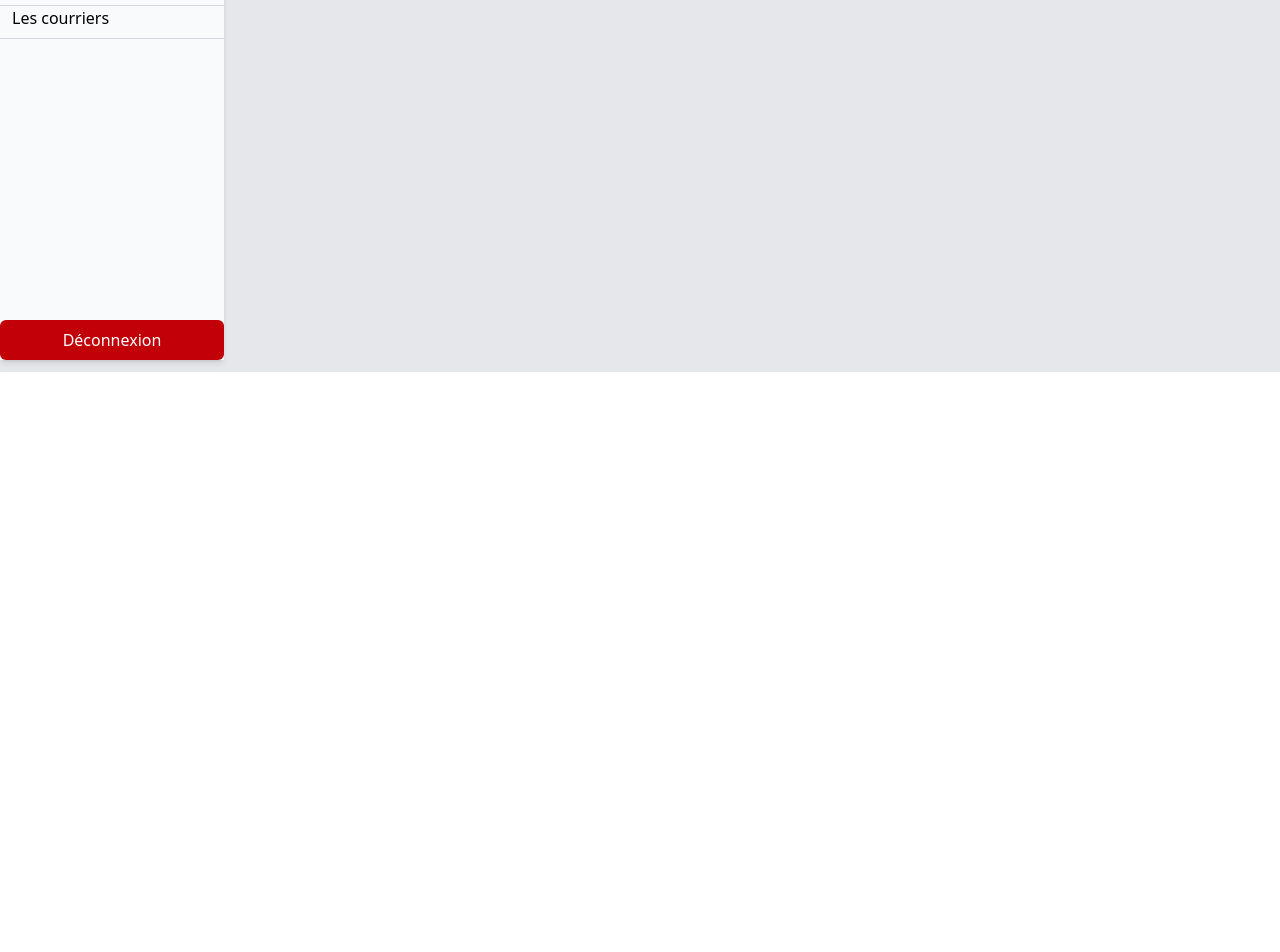
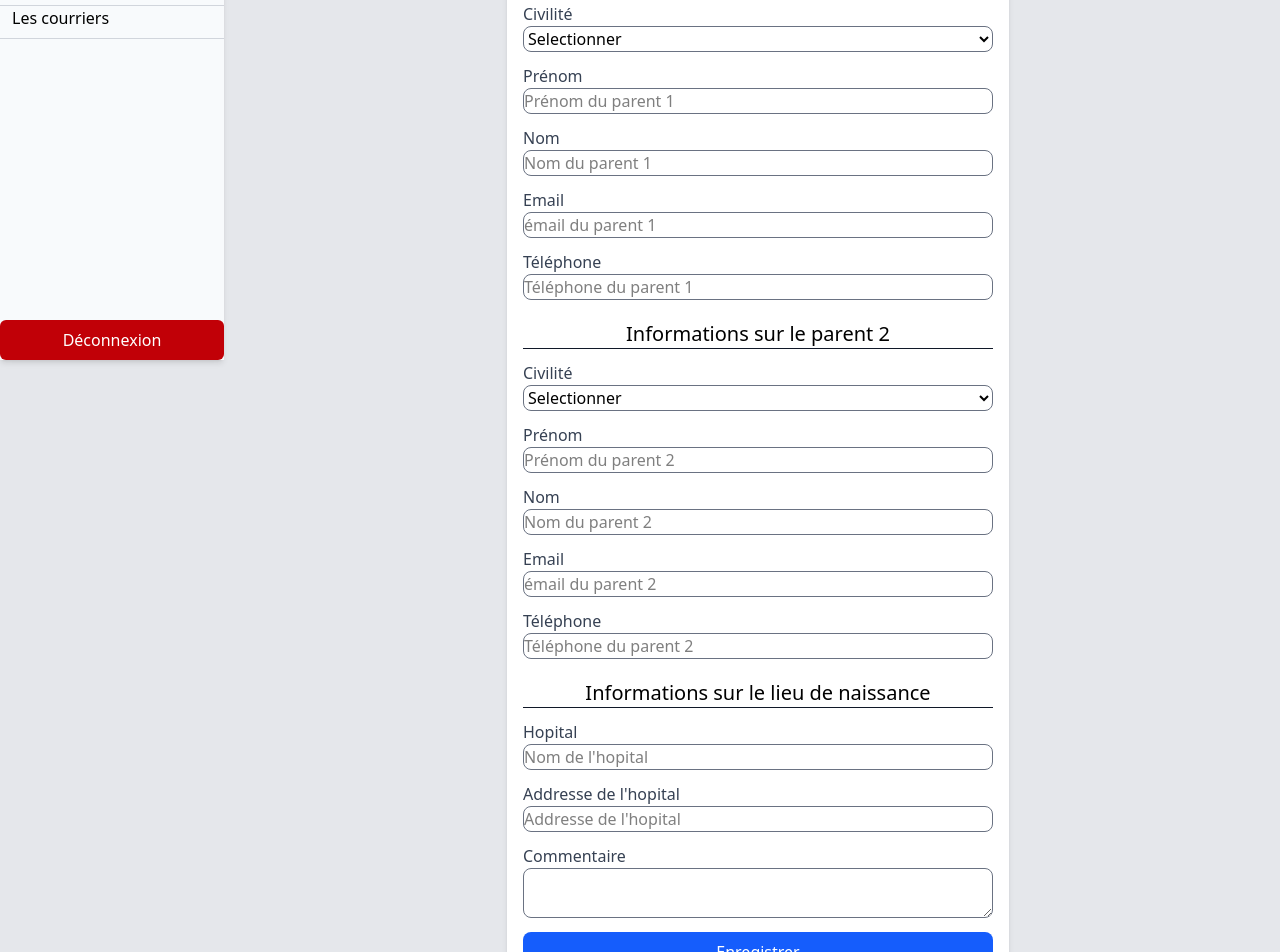
Before and after one commit to ksaidou/frontend_naissances, a React (Vite) app: page /private/declarations/new in a window 1280 px wide. Shown: the part 440-1392 px from the top of the page. Before the commit the page ends 812 px from the top, so only its background shows below. Built offline with nearby package versions, Linux system fonts and the light colour scheme.

Commit message:
creer_declaration_ok

```diff
--- a/src/pages/DeclarationEdit.tsx
+++ b/src/pages/DeclarationEdit.tsx
@@ -1,30 +1,213 @@
+import { SubmitHandler, useForm } from "react-hook-form"
+import { yupResolver } from "@hookform/resolvers/yup"
+import * as yup from "yup"
+import { Declaration } from "@/types/Declaration";
+import { create } from "@/services";
+import { useState } from "react";
+import { Link } from "react-router-dom";
+
+const REQUIRER_FIELD = "Ce champ est requis";
+
+const schema = yup
+  .object({
+    comment: yup.string().required(REQUIRER_FIELD),
+    status: yup.string().required(REQUIRER_FIELD).default("NEW"),
+    registred: yup.string().required(REQUIRER_FIELD).default(`${new Date().toISOString()}`),
+    compagny:yup.object({
+      name:yup.string().required(REQUIRER_FIELD),
+      adress:yup.string().required(REQUIRER_FIELD),
+    }),
+    child:yup.object({
+      firstname:yup.string().required(REQUIRER_FIELD),
+      lastname:yup.string().required(REQUIRER_FIELD),
+      gender:yup.string().required(REQUIRER_FIELD),
+      birthdate:yup.string().required(REQUIRER_FIELD),
+      birthtime:yup.string().required(REQUIRER_FIELD),
+    }),
+    firstParent:yup.object({
+      firstname:yup.string().required(REQUIRER_FIELD),
+      lastname:yup.string().required(REQUIRER_FIELD),
+      gender:yup.string().required(REQUIRER_FIELD),
+      email:yup.string().required(REQUIRER_FIELD),
+      phone:yup.string().required(REQUIRER_FIELD),
+    }),
+    secondParent:yup.object({
+      firstname:yup.string().required(REQUIRER_FIELD),
+      lastname:yup.string().required(REQUIRER_FIELD),
+      gender:yup.string().required(REQUIRER_FIELD),
+      email:yup.string().required(REQUIRER_FIELD),
+      phone:yup.string().required(REQUIRER_FIELD),
+    })
+  })
+  .required()
 
 function DeclarationEdit() {
+  const {
+    register,
+    handleSubmit,
+    reset,
+    formState: { errors },
+  } = useForm<Declaration>({
+    resolver: yupResolver(schema),
+  });
+
+  const [display,setDisplay] = useState("FORM");
+
+  const onSubmit: SubmitHandler<Declaration> = async (data) => {
+    const response = await create('declarations',data);
+    const {status} = response;
+    if(status===201){
+      reset();
+      setDisplay("SUCCESS");
+    }
+    };
+
   return (
     <article className="bg-white shadow-md rounded-md w-1/2 mx-auto p-4">
+      {display === 'FORM'? (
+        <>
         <h1 className="mb-2 text-xl font-bold">Declarer une naissance</h1>
-        <form action="">
+        <form onSubmit={handleSubmit(onSubmit)}>
+          {/* ENFANT*/}
             <h3 className="border-b border-gray-900 text-center text-xl">Informations sur l'enfant</h3>
             <div className="form-field">
+                <label htmlFor="child-gender">Civilité</label>
+                <select id="child-gender" {...register("child.gender")}>
+                  <option value="">Selectionner</option>
+                  <option value="MR">Monsieur</option>
+                  <option value="MME">Madame</option>
+                  <option value="MLE">Mademoiselle</option>
+                </select>
+                 <p className="text-red-600"> {errors.child?.gender?.message}</p>
+            </div>
+            <div className="form-field">
                 <label htmlFor="child-firstname">Prénom</label>
-                <input type="text" name="prenom" id="child-firstname" placeholder="Prénom de l'enfant"/>
-                <p className="text-red-600"></p>
+                <input type="text" id="child-firstname" placeholder="Prénom de l'enfant"
+                {...register("child.firstname")}/>
+                 <p className="text-red-600"> {errors.child?.firstname?.message}</p>
             </div>
             <div className="form-field">
                 <label htmlFor="child-lastname">Nom</label>
-                <input type="text" name="nom" id="child-lastname" placeholder="Nom de l'enfant"/>
-                <p className="text-red-600"></p>
+                <input type="text" id="child-lastname" placeholder="Nom de l'enfant"
+                 {...register("child.lastname")}/>
+                <p className="text-red-600">{errors.child?.lastname?.message}</p>
             </div>
             <div className="form-field">
                 <label htmlFor="child-birthdate">Date de naissance</label>
                 <div className="flex justify-between items-center gap-2">
-                  <input type="date" name="prenom" id="child-birthdate" placeholder="Date de naissance"/>
-                  <input type="time" name="heure" id="child-birthdate" placeholder="Heure de naissance"/>
+                  <input type="date" id="child-birthdate" placeholder="Date de naissance"
+                  {...register("child.birthdate")}/>
+                  <input type="time" id="child-birthdate" placeholder="Heure de naissance"
+                  {...register("child.birthtime")}/>
                 </div>
-                <p className="text-red-600"></p>
+                <p className="text-red-600">{errors.child?.birthdate?.message}</p>
+                <p className="text-red-600">{errors.child?.birthtime?.message}</p>
+            </div>
+            {/* PARENT 1*/}
+            <h3 className="border-b border-gray-900 text-center text-xl mt-5">Informations sur le parent 1</h3>
+            <div className="form-field">
+                <label htmlFor="firstParent-gender">Civilité</label>
+                <select id="firstParent-gender" {...register("firstParent.gender")}>
+                  <option value="">Selectionner</option>
+                  <option value="MR">Monsieur</option>
+                  <option value="MME">Madame</option>
+                  <option value="MLE">Mademoiselle</option>
+                </select>
+                 <p className="text-red-600"> {errors.firstParent?.gender?.message}</p>
+            </div>
+            <div className="form-field">
+                <label htmlFor="firstParent-firstname">Prénom</label>
+                <input type="text" id="firstParent-firstname" placeholder="Prénom du parent 1"
+                {...register("firstParent.firstname")}/>
+                 <p className="text-red-600"> {errors.firstParent?.firstname?.message}</p>
+            </div>
+            <div className="form-field">
+                <label htmlFor="firstParent-lastname">Nom</label>
+                <input type="text" id="firstParent-lastname" placeholder="Nom du parent 1"
+                 {...register("firstParent.lastname")}/>
+                <p className="text-red-600">{errors.firstParent?.lastname?.message}</p>
+            </div>
+            <div className="form-field">
+                <label htmlFor="firstParent-email">Email</label>
+                <input type="email" id="firstParent-email" placeholder="émail du parent 1"
+                 {...register("firstParent.email")}/>
+                <p className="text-red-600">{errors.firstParent?.email?.message}</p>
+            </div>
+            <div className="form-field">
+                <label htmlFor="firstParent-phone">Téléphone</label>
+                <input type="tel" id="firstParent-phone" placeholder="Téléphone du parent 1"
+                 {...register("firstParent.phone")}/>
+                <p className="text-red-600">{errors.firstParent?.phone?.message}</p>
+            </div>
+            {/* PARENT 2*/}
+            <h3 className="border-b border-gray-900 text-center text-xl mt-5">Informations sur le parent 2</h3>
+            <div className="form-field">
+                <label htmlFor="secondParent-gender">Civilité</label>
+                <select id="secondParent-gender" {...register("secondParent.gender")}>
+                  <option value="">Selectionner</option>
+                  <option value="MR">Monsieur</option>
+                  <option value="MME">Madame</option>
+                  <option value="MLE">Mademoiselle</option>
+                </select>
+                 <p className="text-red-600"> {errors.secondParent?.gender?.message}</p>
+            </div>
+            <div className="form-field">
+                <label htmlFor="secondParent-firstname">Prénom</label>
+                <input type="text" id="secondParent-firstname" placeholder="Prénom du parent 2"
+                {...register("secondParent.firstname")}/>
+                 <p className="text-red-600"> {errors.secondParent?.firstname?.message}</p>
+            </div>
+            <div className="form-field">
+                <label htmlFor="secondParent-lastname">Nom</label>
+                <input type="text" id="secondParent-lastname" placeholder="Nom du parent 2"
+                 {...register("secondParent.lastname")}/>
+                <p className="text-red-600">{errors.secondParent?.lastname?.message}</p>
+            </div>
+            <div className="form-field">
+                <label htmlFor="secondParent-email">Email</label>
+                <input type="email" id="secondParent-email" placeholder="émail du parent 2"
+                 {...register("secondParent.email")}/>
+                <p className="text-red-600">{errors.secondParent?.email?.message}</p>
+            </div>
+            <div className="form-field">
+                <label htmlFor="secondParent-phone">Téléphone</label>
+                <input type="tel" id="secondParent-phone" placeholder="Téléphone du parent 2"
+                 {...register("secondParent.phone")}/>
+                <p className="text-red-600">{errors.secondParent?.phone?.message}</p>
+            </div>
+            <h3 className="border-b border-gray-900 text-center text-xl mt-5">Informations sur le lieu de naissance</h3>
+            <div className="form-field">
+                <label htmlFor="compagny-name">Hopital</label>
+                <input type="text" id="compagny-name" placeholder="Nom de l'hopital"
+                {...register("compagny.name")}/>
+                 <p className="text-red-600"> {errors.compagny?.name?.message}</p>
+            </div>
+            <div className="form-field">
+                <label htmlFor="compagny-adress">Addresse de l'hopital</label>
+                <input type="text" id="compagny-adress" placeholder="Addresse de l'hopital"
+                 {...register("compagny.adress")}/>
+                <p className="text-red-600">{errors.compagny?.adress?.message}</p>
+            </div>
+            <div className="form-field">
+                <label htmlFor="comment">Commentaire</label>
+                <textarea id="comment"
+                 {...register("comment")}>
+                </textarea>
+                <p className="text-red-600">{errors.comment?.message}</p>
             </div>
             <button type="submit">Enregistrer</button>
         </form>
+        </>
+      ) : null}
+
+      {display === 'SUCCESS'? (
+        <article className="bg-white text-center px-10 py-10 rounded-md shadow-md">
+        <h1 className="text-3xl mb-6">Votre naissance a bien été enregistrée</h1>
+        <Link to={"/private/declarations"} className="border border-blue-600 text-blue-600 px-6 py-4
+         hover:bg-blue-600 hover:text-white">Afficher les déclarations</Link>
+    </article>
+      ) : null}
+
     </article>
   )
 }
--- a/src/pages/Declarations.tsx
+++ b/src/pages/Declarations.tsx
@@ -20,7 +20,7 @@ function Declarations() {
         ref={filterRef}
         onKeyUp={filterDeclarations}
         />
-        <Link to={"private/declarations/new"} className="bg-green-600 text-white px-2 py-2 mx-2 rounded-md"> nouvelle demande </Link>
+        <Link to={"/private/declarations/new"} className="bg-green-600 text-white px-2 py-2 mx-2 rounded-md"> nouvelle demande </Link>
     </div>
       <div className="bg-white shadow-md rounded-md">
         <DeclarationsItems declarations ={filteredDeclarations.length ? filteredDeclarations : declarations}
--- a/src/services/index.ts
+++ b/src/services/index.ts
@@ -9,4 +9,15 @@ const search = async (url:string) =>{
     const data = await response.json();
     return data;
 }
-export{search};
+
+const create = async (url:string, body:any) =>{
+    const response = await fetch(
+            `${host}/${url}`,
+             {
+                headers:{'accept':'application/json', 'content-type':'application/json' },
+                body:JSON.stringify(body),
+                method:'POST'
+            });
+    return response;
+}
+export{search,create};
--- /dev/null
+++ b/src/types/Child.ts
@@ -0,0 +1,7 @@
+export type Child ={
+    gender: string,
+    firstname: string,
+    lastname: string,
+    birthdate : string,
+    birthtime: string
+}
--- a/src/types/Profile.ts
+++ b/src/types/Profile.ts
@@ -2,6 +2,6 @@ export type Profile ={
     gender: string,
     firstname: string,
     lastname: string,
-    eyecolor?: string,
-    birthdate? : string
+    email: string,
+    phone:string
 }
```
Also changed, not shown: src/types/Declaration.ts (+6 -5 lines).
